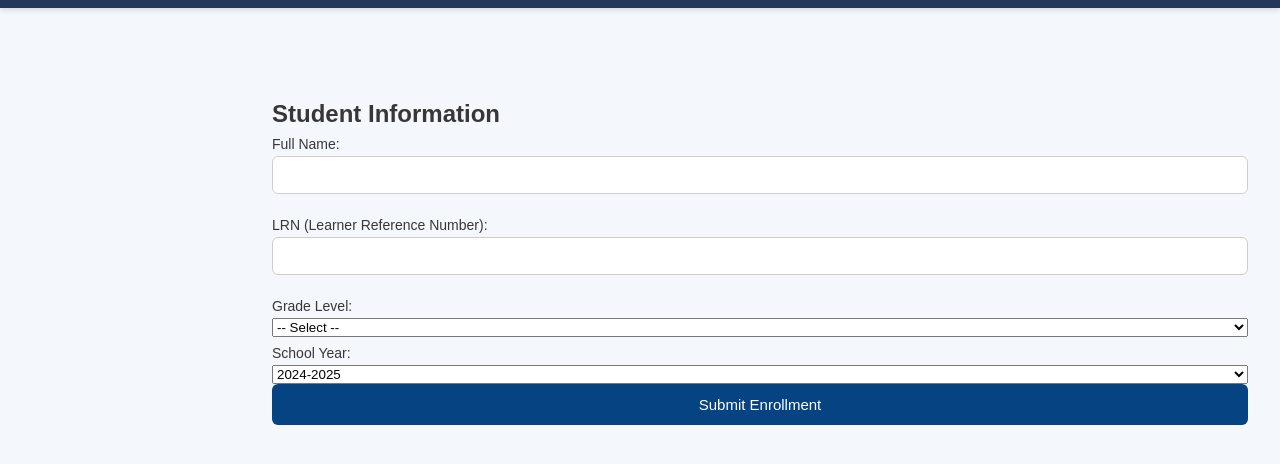
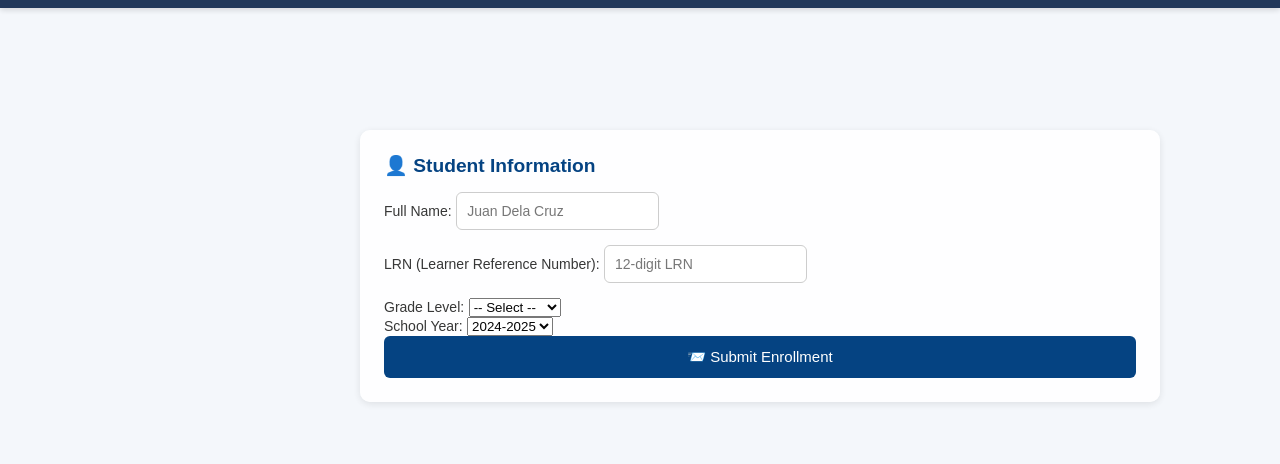
Before and after one commit to educsecsnnhs-dotcom/Education-Security-v2.0, a website: page public/pages/enrollment.html in a window 1280 px wide. Shown: the part 52-516 px from the top of the page. Drawn offline with Linux system fonts and the light colour scheme; sample sign-in values are in the browser's storage; files whose address does not match are found by name.

Commit message:
Update enrollment.html

```diff
--- a/public/pages/enrollment.html
+++ b/public/pages/enrollment.html
@@ -2,7 +2,7 @@
 <html lang="en">
 <head>
   <meta charset="UTF-8">
-  <title>Enrollment - AGRITECH</title>
+  <title>Enrollment - SNNHS</title>
   <link rel="stylesheet" href="../styles.css">
   <script defer src="../js/auth.js"></script>
   <script defer src="../js/script.js"></script>
@@ -10,42 +10,52 @@
 </head>
 <body>
   <header>
-    <button onclick="window.location.href='welcome.html'">⬅ Back</button>
+    <button onclick="window.location.href='public/welcome.html'" class="back-btn">⬅ Back</button>
     <h1>Enrollment Form</h1>
     <button id="logoutBtn" class="logout">Logout</button>
   </header>
 
   <main>
+    <section class="card form-card">
       <form id="enrollmentForm">
         <!-- Student Info -->
-      <h2>Student Information</h2>
+        <h2>👤 Student Information</h2>
+        <div class="form-group">
           <label>Full Name:</label>
-      <input type="text" name="name" required>
+          <input type="text" name="name" placeholder="Juan Dela Cruz" required>
+        </div>
 
+        <div class="form-group">
           <label>LRN (Learner Reference Number):</label>
-      <input type="text" name="lrn" required maxlength="12">
+          <input type="text" name="lrn" pattern="\\d{12}" maxlength="12" placeholder="12-digit LRN" required>
+        </div>
 
+        <div class="form-group">
           <label>Grade Level:</label>
           <select name="level" id="levelSelect" required>
             <option value="">-- Select --</option>
             <option value="junior">Junior High</option>
             <option value="senior">Senior High</option>
           </select>
+        </div>
 
         <!-- Dynamic Strand -->
-      <div id="strandSection" style="display:none;">
+        <div id="strandSection" class="form-group" style="display:none;">
           <label>Strand:</label>
-        <select name="strand" id="strandSelect"></select>
+          <select name="strand" id="strandSelect" required></select>
         </div>
 
+        <div class="form-group">
           <label>School Year:</label>
           <select name="schoolYear" required>
             <option value="2024-2025">2024-2025</option>
             <option value="2025-2026">2025-2026</option>
           </select>
+        </div>
 
-      <button type="submit">Submit Enrollment</button>
+        <button type="submit" class="btn-submit">📨 Submit Enrollment</button>
       </form>
+    </section>
   </main>
 </body>
 </html>
```
Lines whose indentation alone changed are shown as unchanged.
